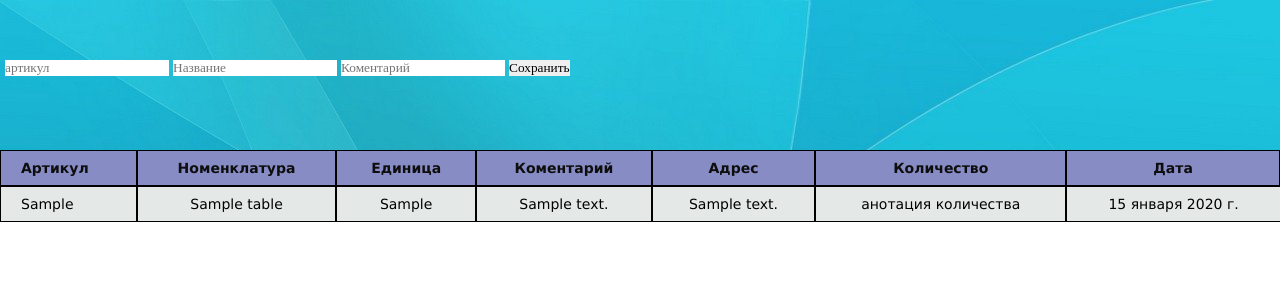
After one commit to banywick/enterprise, a Django app: page /sahr/ in a window 1280 px wide. The commit adds this page. Shown: the top 300 px of the page. Run offline with Django 5.2, Linux system fonts and the light colour scheme; tables that the repository leaves empty hold one stand-in row (values such as "Sample post"); data that the repository does not hold is empty; parts of the project's set-up code (start-up, migrations or seed data) failed here and were passed over.

Commit message:
сахр начало

```diff
--- a/finder/models.py
+++ b/finder/models.py
@@ -1,4 +1,6 @@
 from django.db import models
+from sqlalchemy import null
+
 
 class Remains(models.Model):
     comment = models.CharField(max_length=50, null=True)
@@ -10,10 +12,29 @@ class Remains(models.Model):
     project = models.CharField(max_length=30, null=True)
     quantity = models.FloatField(blank=True, null=True)
 
+    def __str__(self):
+        return self.title
+
 
 class UserIP(models.Model):
     ip_address = models.CharField(max_length=12)
     name = models.CharField(max_length=30)
 
     def __str__(self):
-        return f'{self.name} {self.ip_address}'
+        return f"{self.name} {self.ip_address}"
+
+
+class Address_Prod(models.Model):
+    address_cell = models.CharField(max_length=20, null=True)
+
+    def __str__(self):
+        return self.address_cell
+
+
+class Data_Table(models.Model):
+    article = models.CharField(max_length=50, null=True)
+    title = models.TextField(null=True)
+    base_unit = models.CharField(max_length=10, null=True)
+    comment = models.TextField(null=True)
+    date = models.DateField(auto_now_add=True)
+    address = models.ManyToManyField(Address_Prod)
--- /dev/null
+++ b/finder/static/css/sahr.css
@@ -0,0 +1,7 @@
+.write_address {
+    display: none;
+}
+
+.save_button {
+    display: none;
+}
--- a/finder/templates/index.html
+++ b/finder/templates/index.html
@@ -25,9 +25,6 @@
                      <p> - Коментарий </p>
                      <p> * Код </p>
                     </div>
-                </div>
-                <div>
-                <button class='copy-button'>Копировать</button>
                 </div>
                 <div class="header_user_account">
                     {% if request.user.is_authenticated %}
@@ -68,6 +65,9 @@
                         {% if user_is_in_group %}
                         <div>
                             <a class="button-link" href="{% url 'upload' %}">Обновить базу</a>
+                        </div>
+                        <div>
+                            <a class="button-link" href="{% url 'sahr' %}">С.А.ХР</a>
                         </div>
                         {% endif %}
 
--- /dev/null
+++ b/finder/templates/sahr.html
@@ -0,0 +1,78 @@
+<!DOCTYPE html>
+{% load static %}
+<html lang="en">
+  <head>
+    <meta charset="UTF-8" />
+    <meta name="viewport" content="width=device-width, initial-scale=1.0" />
+    <link rel="stylesheet" href="{% static 'css/null_for_templates.css' %}" />
+    <link rel="stylesheet" href="{% static 'css/search_style.css' %}" />
+    <link rel="stylesheet" href="{% static 'css/sahr.css' %}" />
+    <title>С.А.ХР</title>
+  </head>
+  <body>
+    <div class="wrapper">
+      <header class="header">
+
+        <div class="info_find_container">
+          <div class="header_find_container">
+           <form action="" method='POST'>
+            {% csrf_token %}
+            <input class='check_article' type="text" placeholder='артикул' name='article'>
+            <input class='views_title' type='text' placeholder='Название' name='title'>
+            <input class='comment' type='text' placeholder='Коментарий' name='comment'>
+            <input class='write_address' type="text" placeholder='адрес' name='address' >
+            <input class='hidden_id' type="text" hidden name='id'>
+            <button>Сохранить</button>
+        </form>
+        {% comment %} <div class="header_user_account">
+          {% if request.user.is_authenticated %}
+          <img src="{% static 'img/user_icon.png' %}" alt="" />
+          <h3>{{ user.username }}</h3>
+          <p class="auth_text">
+            <a class="auth_text" href="{% url 'logout' %}">Выход</a>
+          </p>
+          {% else%}
+          <p class="auth_text">
+            <a href="{% url 'login' %}">Войти</a>
+          </p>
+          {% endif %}
+        </div> {% endcomment %}
+      </header>
+      <div class="table_div">
+        <table>
+          <thead>
+            <tr>
+              <th>Артикул</th>
+              <th>Номенклатура</th>
+              <th>Единица</th>
+              <th>Коментарий</th>
+              <th>Адрес</th>
+              <th>Количество</th>
+              <th>Дата</th>
+            </tr>
+          </thead>
+          {% for t in data_table %}
+          <tbody>
+            <tr>
+              <td class="article_remains">{{t.article}}</td>
+              <td class="title_remains">{{t.title}}</td>
+              <td class="base_unit_remains">{{t.base_unit}}</td>
+              <td class="comment_remains">{{t.comment}}</td>
+              <td class="address_remains">
+                {% for address in t.address.all %}
+                    {{ address }}<br>
+                {% endfor %}
+            </td>
+              <td class="quantity_remains">анотация количества</td>
+              <td class="comment_remains">{{t.date}}</td>
+            </tr>
+          </tbody>
+
+          {% endfor %}
+        </table>
+      </div>
+
+    </div>
+    <script src='{% static 'js/sahr.js'%}'></script>
+  </body>
+</html>
--- a/finder/urls.py
+++ b/finder/urls.py
@@ -1,3 +1,4 @@
+from os import name
 from django.urls import path
 from .views import (
     upload_file,
@@ -8,6 +9,8 @@ from .views import (
     user_logout,
     get_details_product,
     get_manual,
+    sahr,
+    check_article
 )
 from .utils import clear_sort
 
@@ -21,5 +24,7 @@ urlpatterns = [
     path("clear/", clear_sort, name="clear"),
     path("details/<int:id>", get_details_product, name="details"),
     path('manual/', get_manual, name='manual'),
+    path('sahr/', sahr, name='sahr'),
+    path('check_article/<str:art>', check_article, name='check_article')
 
 ]
--- a/finder/views.py
+++ b/finder/views.py
@@ -9,7 +9,7 @@ import redis
 from config import settings
 from config.context_processors import get_file_name
 from finder.forms import InputValue
-from finder.models import Remains, UserIP
+from finder.models import Address_Prod, Data_Table, Remains, UserIP
 from celery.result import AsyncResult
 
 
@@ -62,19 +62,20 @@ def upload_file(request):
             request.session["task_id"] = str(task_id)
         else:
             return render(
-                request, "upload.html", {"error": "Выберите пожалуйста тип файла *xlsx"})
+                request, "upload.html", {"error": "Выберите пожалуйста тип файла *xlsx"}
+            )
     return render(request, "upload.html")
 
 
 def search_engine(request):
-        ip = request.META.get('REMOTE_ADDR')
-        name = request.META.get('USERNAME')
-        if ip or name:
-            UserIP.objects.get_or_create(ip_address=ip, name=name)
-        request.session["task_id"] = ""
+    ip = request.META.get("REMOTE_ADDR")
+    name = request.META.get("USERNAME")
+    if ip or name:
+        UserIP.objects.get_or_create(ip_address=ip, name=name)
+    request.session["task_id"] = ""
 
-        context = get_context_input_filter_all(request)
-        return render(request, "index.html", context=context)
+    context = get_context_input_filter_all(request)
+    return render(request, "index.html", context=context)
 
 
 def choice_projects(request):
@@ -128,4 +129,30 @@ def check_task_status(request):
 
 
 def get_manual(request):
-    return render(request, 'manual.html')
+    return render(request, "manual.html")
+
+
+def sahr(request):
+    if request.POST:
+        id = request.POST.get("id")
+        address = request.POST.get("address")
+        address_cell = Address_Prod.objects.create(address_cell=address)
+        remains = Remains.objects.get(id=id)
+        article = remains.article
+        title = remains.title
+        base_unit = remains.base_unit
+        comment = request.POST.get("comment")
+        data_table, create =  Data_Table.objects.get_or_create(
+            article=article, title=title, base_unit=base_unit, comment=comment)
+        data_table.address.add(address_cell)
+    data_table =  Data_Table.objects.all()
+    return render(request, "sahr.html", {"data_table":data_table})
+
+
+def check_article(request, art):
+    article = Remains.objects.filter(article__icontains=art).first()
+    if article:
+        title = article.title
+        id = article.id
+        return JsonResponse({"title": title, "id": id})
+    return JsonResponse({"error": "Товара нет в базе"})
```
Also changed, not shown: finder/static/js/sahr.js (added, +55 -0 lines), finder/migrations/0002_address_prod_data_table.py (added).
